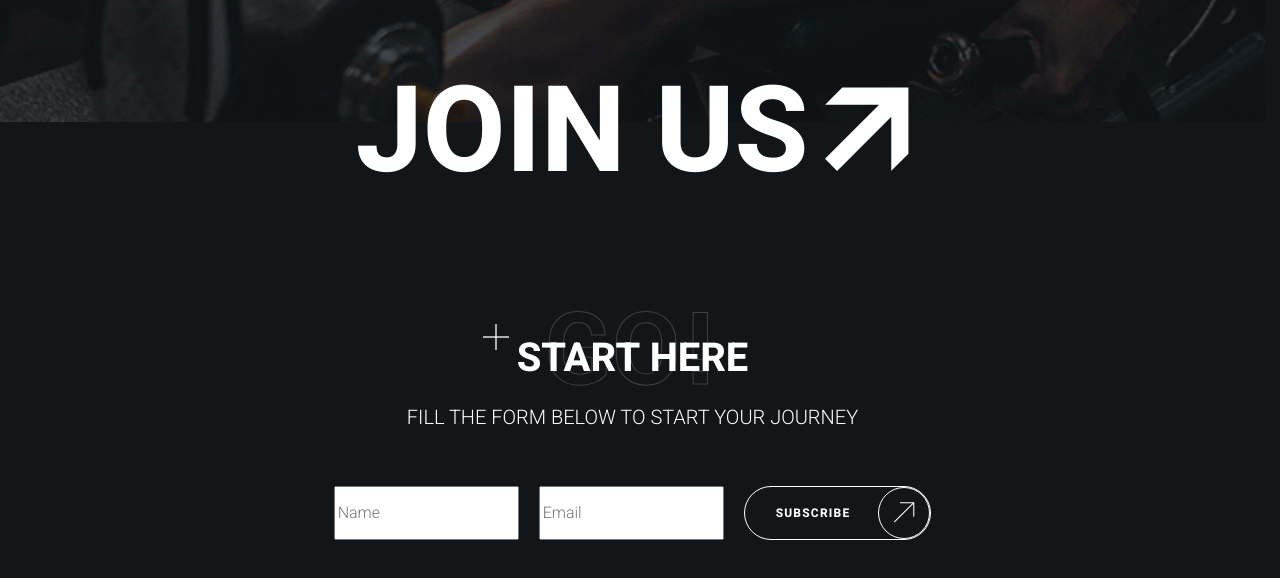
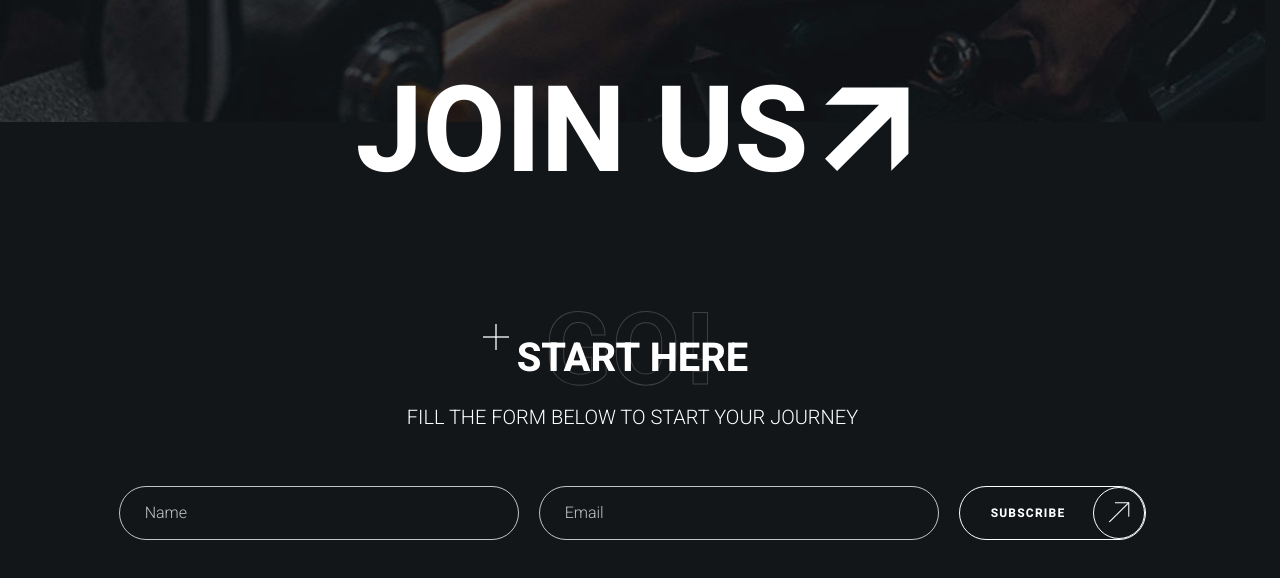
Before and after one commit to zhaslanulydev/kropp-fitness, a website: page src/index.html in a window 1280 px wide. Shown: the part 3830-4408 px from the top of the page. Drawn offline with Linux system fonts and the light colour scheme.

Commit message:
feat(styles): add input component styles

```diff
--- /dev/null
+++ b/src/styles/components/input.css
@@ -0,0 +1,36 @@
+.input {
+  width: 100%;
+  height: var(--input-height);
+  padding-inline: 25px;
+  color: var(--color-light);
+  background-color: transparent;
+  border: 1px solid var(--color-light-gray);
+  border-radius: var(--border-radius);
+
+  &:hover {
+    border-color: var(--color-light);
+  }
+
+  &:focus {
+    color: var(--color-dark);
+    background-color: var(--color-light-gray);
+    outline: none;
+  }
+}
+
+.input::placeholder,
+select.input:invalid {
+  color: var(--color-light-gray);
+}
+
+/* Chrome, Safari, Edge, Opera */
+input::-webkit-outer-spin-button,
+input::-webkit-inner-spin-button {
+  -webkit-appearance: none;
+  margin: 0;
+}
+
+/* Firefox */
+input[type='number'] {
+  -moz-appearance: textfield;
+}
--- a/src/styles/main.css
+++ b/src/styles/main.css
@@ -8,6 +8,7 @@
 @import 'utilities/backdrop-title.css';
 
 @import 'components/button.css';
+@import 'components/input.css';
 
 @import 'layout/header.css';
 @import 'layout/banner.css';
```
